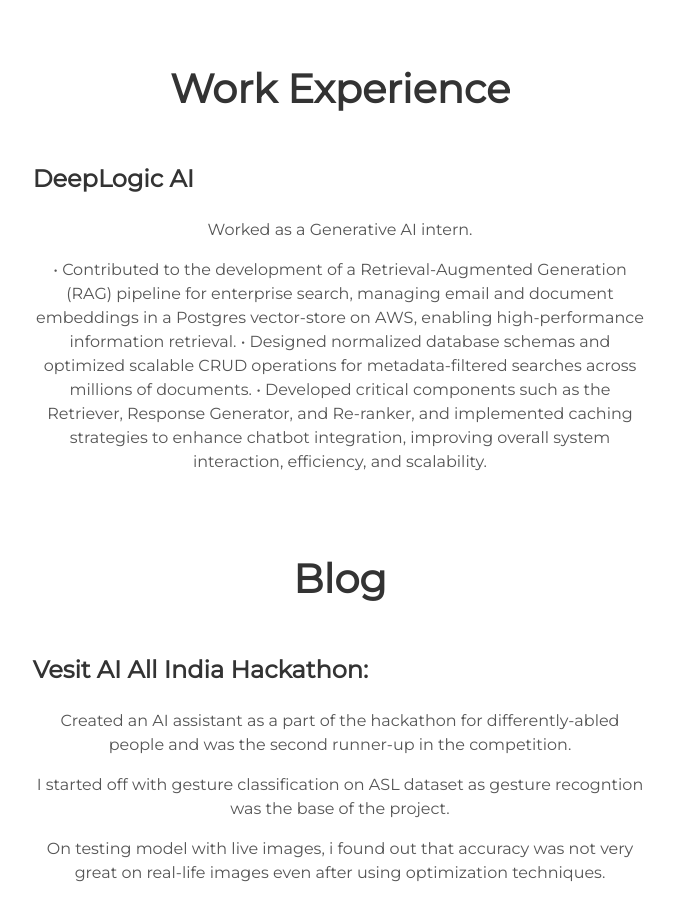
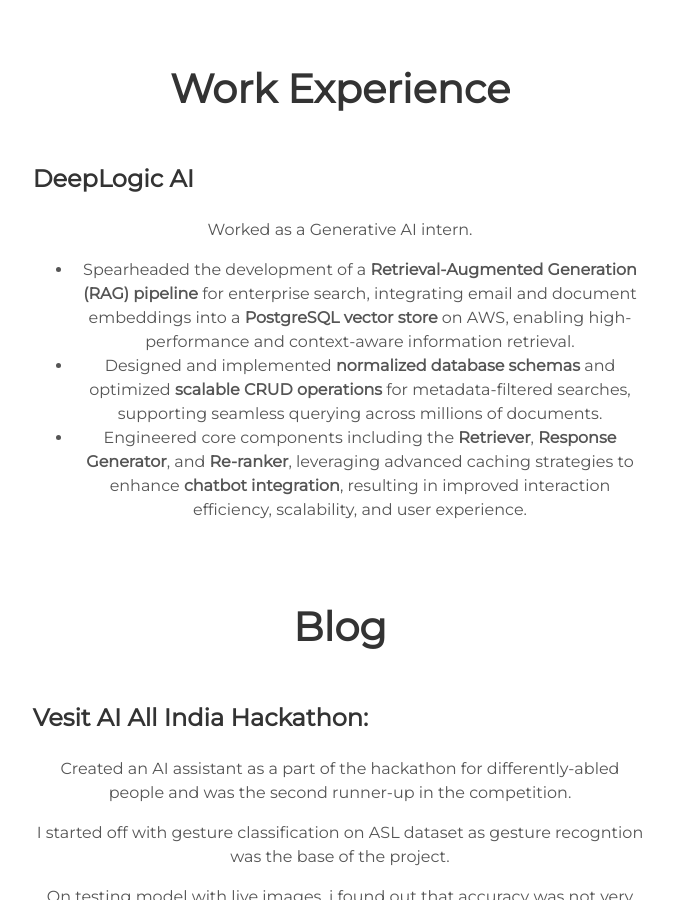
Before and after one commit to Sar2580P/Sar2580P.github.io, a Jekyll site: the page built from index.html, in a window 1280 px wide and 900 px high, scrolled down 3247 px. Shown: the whole window, without its empty margins (300-975 px from the left). Built offline with Jekyll 4.4.1, drawn with Linux system fonts in a browser that asks for light colours.

Commit message:
improved intern description format

```diff
--- a/_includes/work.html
+++ b/_includes/work.html
@@ -11,12 +11,18 @@
   </div>
 
     <p>Worked as a Generative AI intern.</p>
-    <p>• Contributed to the development of a Retrieval-Augmented Generation (RAG) pipeline for enterprise search, managing email and
-      document embeddings in a Postgres vector-store on AWS, enabling high-performance information retrieval.
-      • Designed normalized database schemas and optimized scalable CRUD operations for metadata-filtered searches across millions
-      of documents.
-      • Developed critical components such as the Retriever, Response Generator, and Re-ranker, and implemented caching strategies to
-      enhance chatbot integration, improving overall system interaction, efficiency, and scalability.</p>
+    <ul>
+      <li>
+        Spearheaded the development of a <strong>Retrieval-Augmented Generation (RAG) pipeline</strong> for enterprise search, integrating email and document embeddings into a <strong>PostgreSQL vector store</strong> on AWS, enabling high-performance and context-aware information retrieval.
+      </li>
+      <li>
+        Designed and implemented <strong>normalized database schemas</strong> and optimized <strong>scalable CRUD operations</strong> for metadata-filtered searches, supporting seamless querying across millions of documents.
+      </li>
+      <li>
+        Engineered core components including the <strong>Retriever</strong>, <strong>Response Generator</strong>, and <strong>Re-ranker</strong>, leveraging advanced caching strategies to enhance <strong>chatbot integration</strong>, resulting in improved interaction efficiency, scalability, and user experience.
+      </li>
+    </ul>
+
 
   </div>
   </div>
```
Also changed, not shown: 1 other file.
